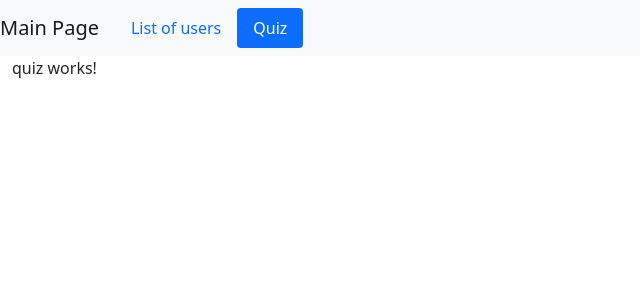
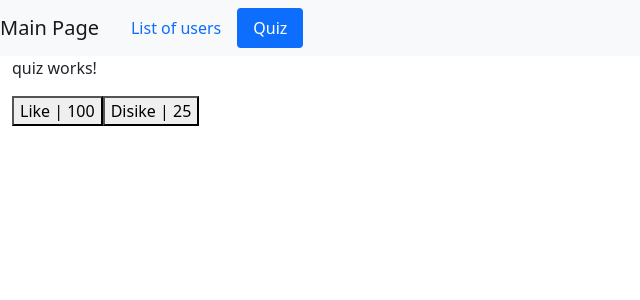
Before and after one commit to feiiydu/angular, an Angular app: page /quiz in a window 1280 px wide. Shown: the top 300 px of the page, without its empty margins (0-640 px from the left). Built offline with nearby package versions, Linux system fonts and the light colour scheme.

Commit message:
add button link ,dislike toggle

```diff
--- a/src/app/quiz/quiz.component.html
+++ b/src/app/quiz/quiz.component.html
@@ -1 +1,5 @@
 <p>quiz works!</p>
+
+
+<button (click)="onClickLike()">Like | {{totalLike}}</button>
+<button (click)="onClickUnlike()">Disike | {{totalUnlike}}</button>
--- a/src/app/quiz/quiz.component.ts
+++ b/src/app/quiz/quiz.component.ts
@@ -6,10 +6,46 @@ import { Component, OnInit } from '@angular/core';
   styleUrls: ['./quiz.component.css']
 })
 export class QuizComponent implements OnInit {
-
+  totalLike = 100;
+  totalUnlike = 25;
+  isLike =false
+  isUnlike =false
   constructor() { }
 
   ngOnInit(): void {
   }
 
+  onClickLike(){
+    console.log('Like')
+    if (this.isLike){
+      this.totalLike--
+      this.isLike=false
+      return
+    }
+    this.totalLike++
+    this.isLike=true
+    if (this.isUnlike) {
+      this.totalUnlike--
+      this.isUnlike=false
+    }
+    console.log('like = '+ this.totalLike +this.isLike)
+    console.log('unlike = '+ this.totalUnlike +this.isUnlike)
+  }
+  onClickUnlike(){
+    console.log('Unlike')
+    if (this.isUnlike){
+      this.totalUnlike--
+      this.isUnlike=false
+      return
+    }
+    this.totalUnlike++
+    this.isUnlike=true
+    if (this.isLike) {
+      this.totalLike--
+      this.isLike=false
+    }
+    console.log('like = '+ this.totalLike +this.isLike)
+    console.log('unlike = '+ this.totalUnlike +this.isUnlike)
+  }
+
 }
```
